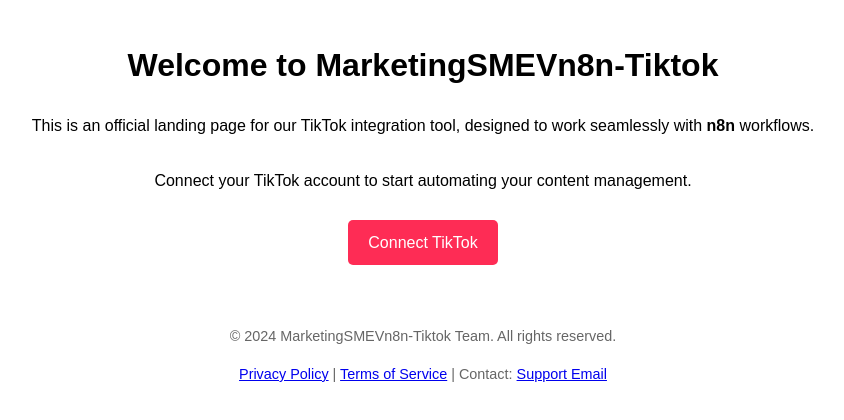
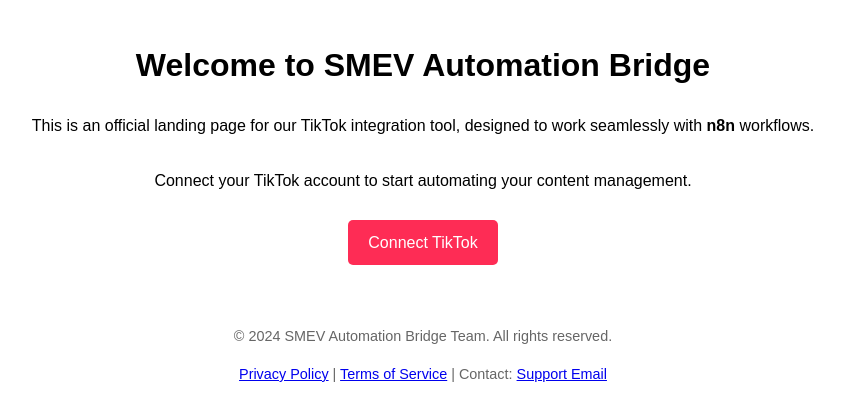
Before and after one commit to SMEVdev001/tiktok-auth, a plain HTML site: page index.html in a window 1280 px wide. Shown: the whole page, without its empty margins (217-1061 px from the left). Drawn offline with Linux system fonts and the light colour scheme.

Commit message:
Update index.html

```diff
--- a/index.html
+++ b/index.html
@@ -3,7 +3,7 @@
 <head>
     <meta charset="UTF-8">
     <meta name="viewport" content="width=device-width, initial-scale=1.0">
-    <title>MarketingSMEVn8n-Tiktok</title>
+    <title>SMEV Automation Bridge</title>
     <style>
         body { font-family: sans-serif; line-height: 1.6; max-width: 800px; margin: 40px auto; padding: 0 20px; text-align: center; }
         .btn { display: inline-block; background: #fe2c55; color: white; padding: 10px 20px; text-decoration: none; border-radius: 5px; margin: 10px; }
@@ -11,7 +11,7 @@
     </style>
 </head>
 <body>
-    <h1>Welcome to MarketingSMEVn8n-Tiktok</h1>
+    <h1>Welcome to SMEV Automation Bridge</h1>
     <p>This is an official landing page for our TikTok integration tool, designed to work seamlessly with <b>n8n</b> workflows.</p>
 
     <div style="margin: 30px 0;">
@@ -21,7 +21,7 @@
     </div>
 
     <footer>
-        <p>© 2024 MarketingSMEVn8n-Tiktok Team. All rights reserved.</p>
+        <p>© 2024 SMEV Automation Bridge Team. All rights reserved.</p>
         <a href="privacy.html">Privacy Policy</a> |
         <a href="terms.html">Terms of Service</a> |
         Contact: <a href="mailto:mktgraphic001@gmail.com">Support Email</a>
```
